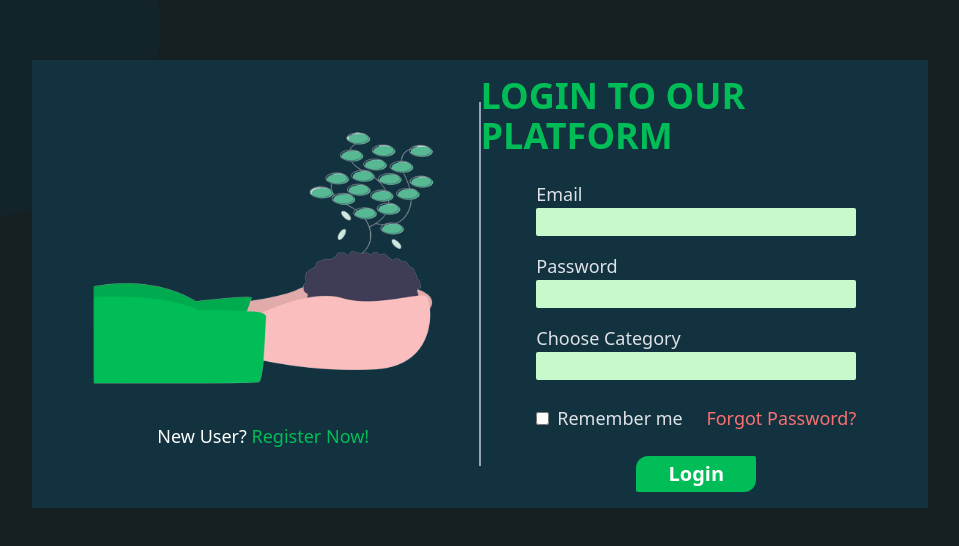
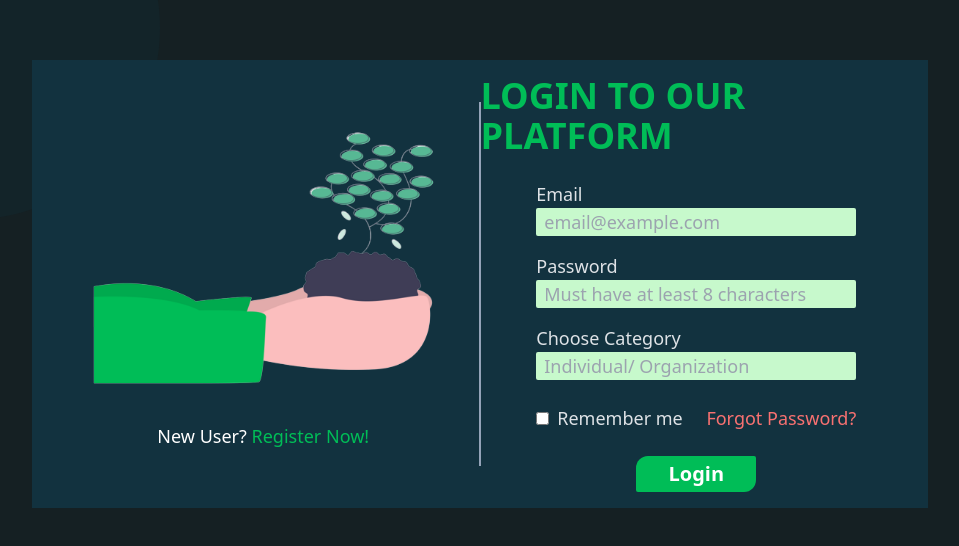
Before and after one commit to SrijanShovit/carbonops-v2, a Next.js app: page /login in a window 1280 px wide. Shown: the part 116-662 px from the top of the page, without its empty margins (160-1119 px from the left). Built offline with nearby package versions, Linux system fonts and the light colour scheme.

Commit message:
placeholder issue is resolve

```diff
--- a/app/login/page.js
+++ b/app/login/page.js
@@ -48,7 +48,7 @@ const LoginPage = () => {
                       <input
                         name="email"
                         type="text"
-                        placeholder=""
+                        placeholder="email@example.com"
                         className="px-2 w-[20rem] bg-[#c7f9cc] focus:outline-none text-[#152023] rounded-sm"
                       />
                     </div>
@@ -59,7 +59,7 @@ const LoginPage = () => {
                       <input
                         name="password"
                         type="password"
-                        placeholder=""
+                        placeholder="Must have at least 8 characters"
                         className="px-2 w-[20rem] bg-[#c7f9cc] focus:outline-none text-[#152023] rounded-sm"
                       />
                     </div>
@@ -70,7 +70,7 @@ const LoginPage = () => {
                       <input
                         name="category"
                         type="text"
-                        placeholder=""
+                        placeholder="Individual/ Organization"
                         className="px-2 w-[20rem] bg-[#c7f9cc] focus:outline-none text-[#152023] rounded-sm"
                       />
                     </div>
```
